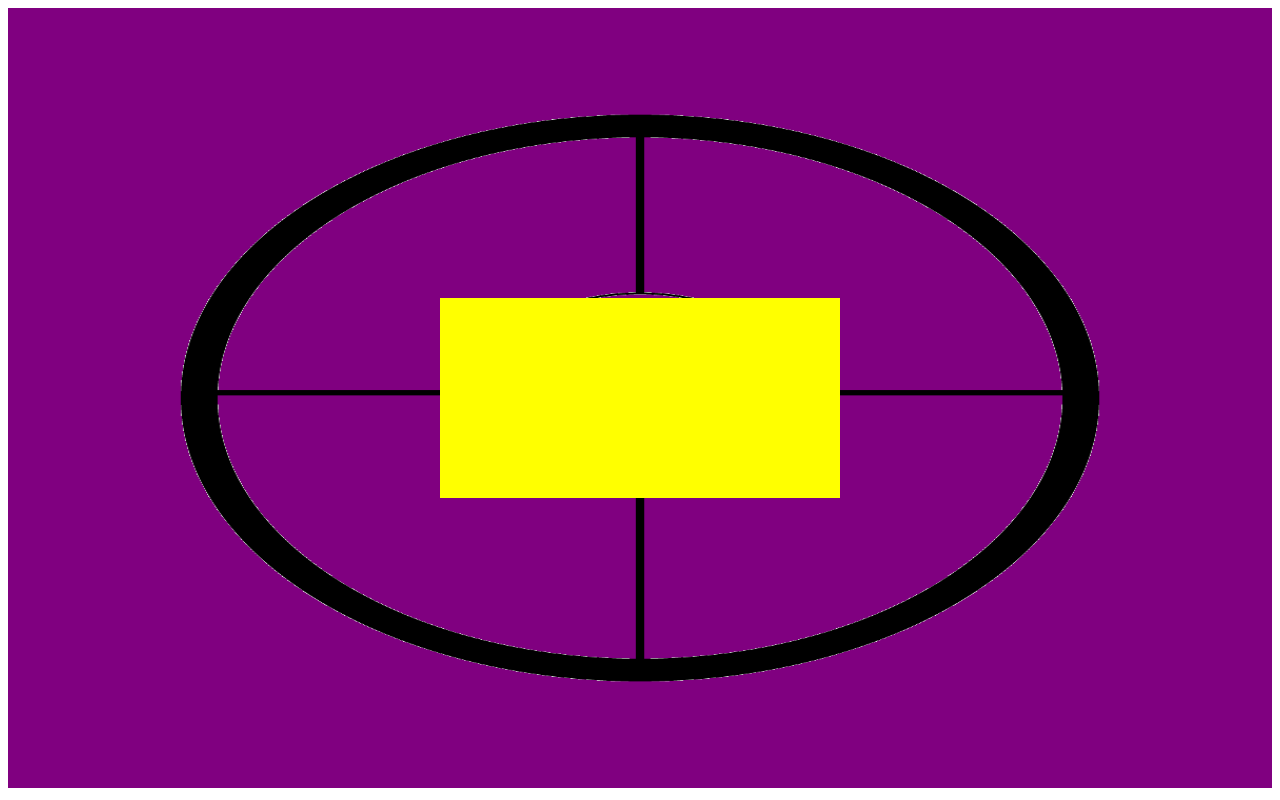
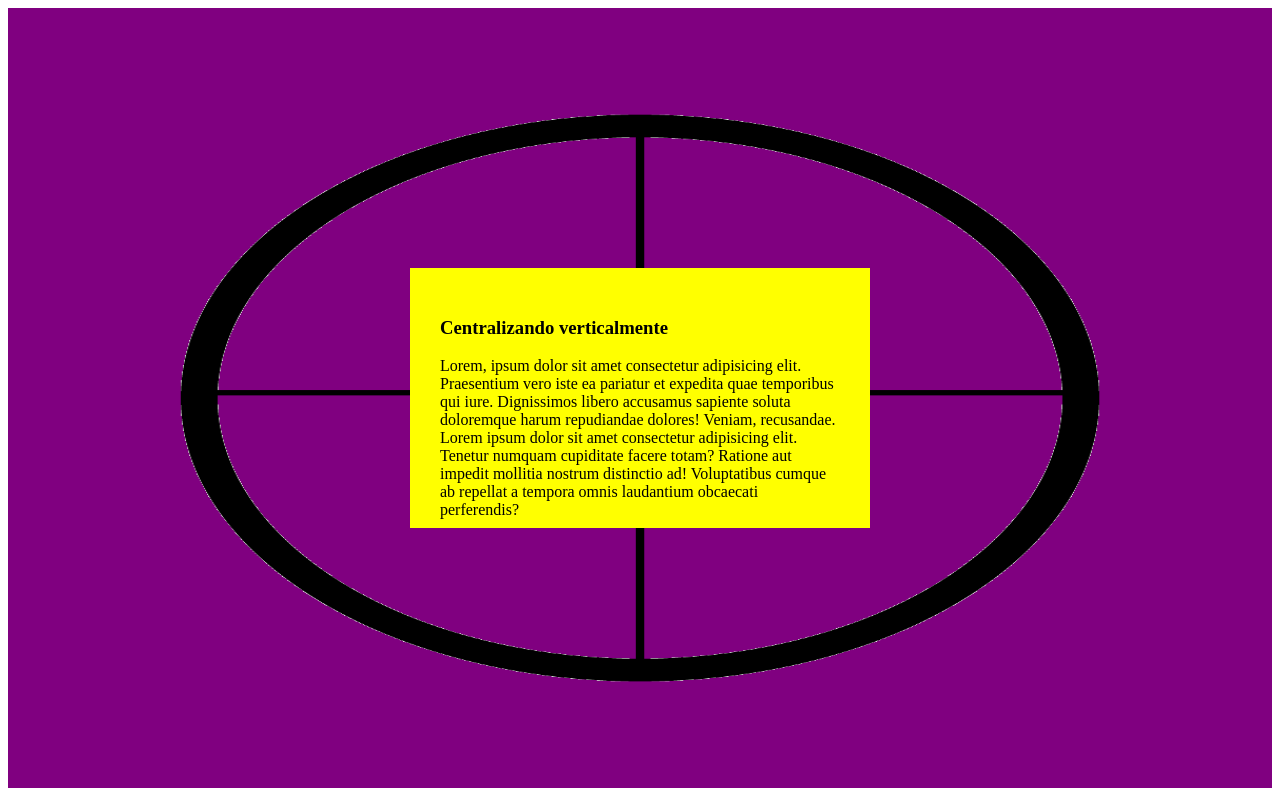
Before and after one commit to MAHRE888/html-css, a plain HTML site: page exercicios/ex022/fundo007.html in a window 1280 px wide. Drawn offline with Linux system fonts and the light colour scheme.

Commit message:
atualização

```diff
--- a/exercicios/ex022/fundo007.html
+++ b/exercicios/ex022/fundo007.html
@@ -4,21 +4,27 @@
 <head>
   <meta charset="UTF-8">
   <meta name="viewport" content="width=device-width, initial-scale=1.0">
-  <title>Document</title>
+  <title>Alinhando conteudo no containder</title>
   <style>
     section#containder {
       position: relative;
+      /*Por padrão ele ja vem absolute!*/
       background-image: url(imagens/alvo.png);
       background-size: 100% 100%;
+      /*tamanho  da imagem de fundo*/
       height: 85vh;
       padding: 50px;
+      /*preenchimento*/
       background-color: purple;
     }
 
     article#conteudo {
       position: absolute;
+      /*obrigatorio lef e top so funciona se houver position absolute!*/
       width: 400px;
       height: 200px;
+      padding: 30px;
+      padding-bottom: -10px;
       background-color: yellow;
       left: 50%;
       top: 50%;
@@ -30,7 +36,8 @@
 <body>
   <section id="containder">
     <article id="conteudo">
-
+      <h1>Centralizando verticalmente</h1>
+      <p>Lorem, ipsum dolor sit amet consectetur adipisicing elit. Praesentium vero iste ea pariatur et expedita quae temporibus qui iure. Dignissimos libero accusamus sapiente soluta doloremque harum repudiandae dolores! Veniam, recusandae. Lorem ipsum dolor sit amet consectetur adipisicing elit. Tenetur numquam cupiditate facere totam? Ratione aut impedit mollitia nostrum distinctio ad! Voluptatibus cumque ab repellat a tempora omnis laudantium obcaecati perferendis?</p>
     </article>
   </section>
 
```
